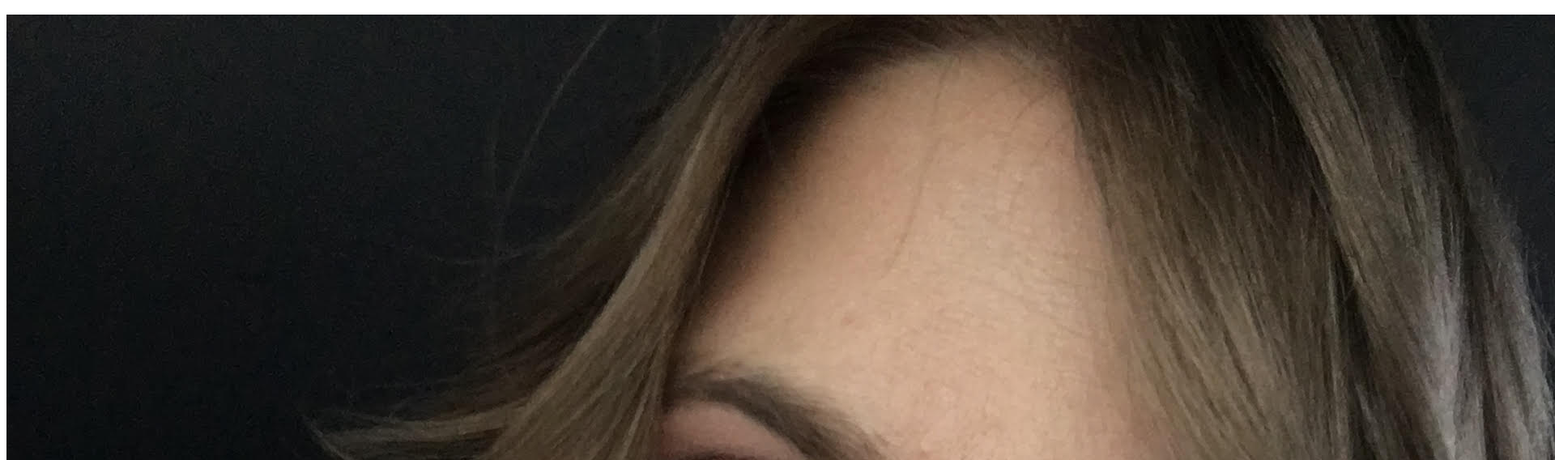
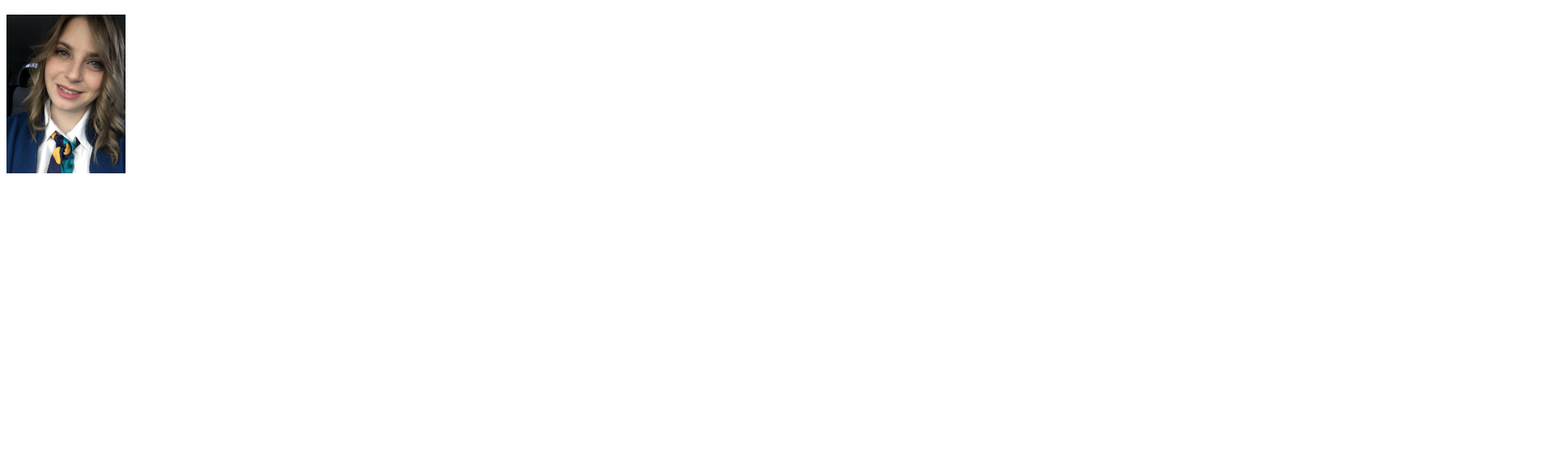
Before and after one commit to Valorieb/valoriebroderick.github.io, a plain HTML site: page index.html in a window 1280 px wide. Shown: the part 48-616 px from the top of the page at 81% size, 1920 px wide, since content can reach past the window. Drawn offline with Linux system fonts and the light colour scheme.

Commit message:
Links to stylesheet to shrink photo and add border radius

```diff
--- a/index.html
+++ b/index.html
@@ -1,4 +1,9 @@
 <html>
-  <h1>Valorie's Portfolio</h1>
-  <img src="./Val's Photo.jpg" />
+  <head>
+    <link rel="stylesheet" href="style.css" />
+  </head>
+  <body>
+    <h1>Valorie's Portfolio</h1>
+    <img class="profile_pic" src="./Val's Photo.jpg" />
+  </body>
 </html>
--- a/style.css
+++ b/style.css
@@ -1,3 +1,3 @@
-profile_pic {
+.profile_pic {
   height: 25%;
 }
```
